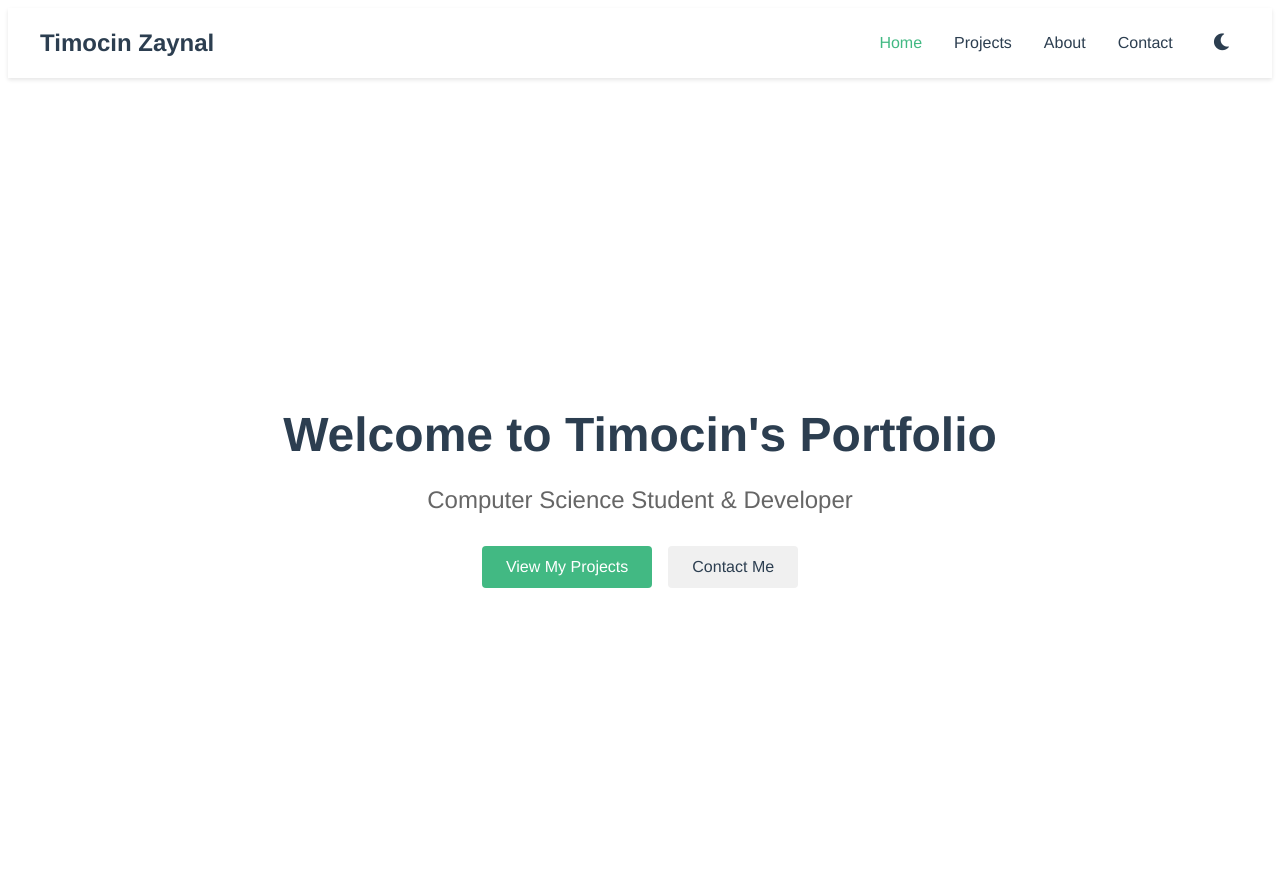
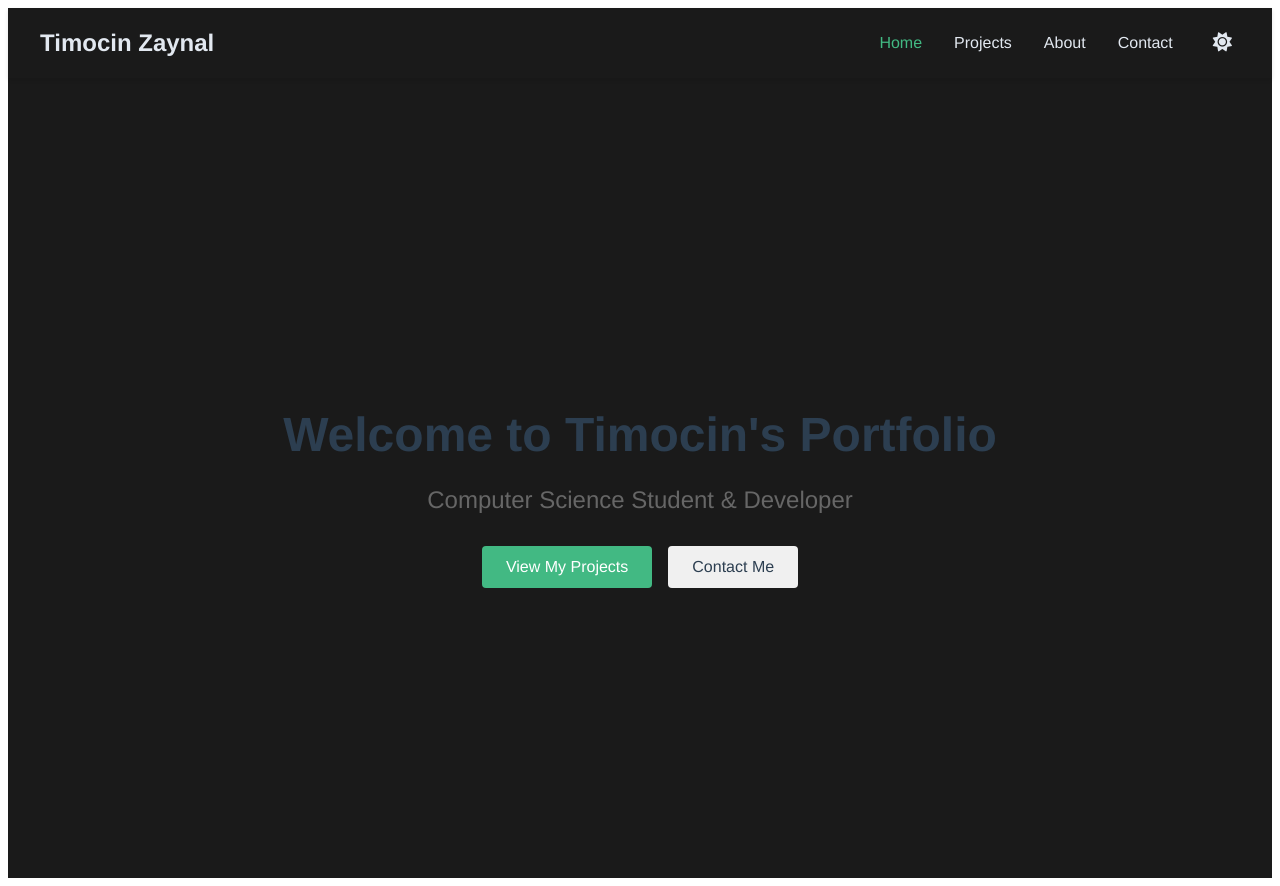
Before and after one commit to ZaynalT/myPortfolio, a Vue app: page / in a window 1280 px wide. Built offline with nearby package versions, Linux system fonts and the light colour scheme.

Commit message:
changed dark mode to be primary, changed skill tags color

```diff
--- a/src/App.vue
+++ b/src/App.vue
@@ -33,6 +33,7 @@ const { isDark, toggleTheme } = themeStore
   --card-bg: #ffffff;
   --border-color: #e2e8f0;
   --hover-bg: #f8fafc;
+  --tag-bg: #42b983;  /* Green color for tags in light mode */
 }
 
 .dark {
@@ -42,6 +43,7 @@ const { isDark, toggleTheme } = themeStore
   --card-bg: #2d2d2d;
   --border-color: #404040;
   --hover-bg: #2d2d2d;
+  --tag-bg: var(--primary-color);  /* Keep original color in dark mode */
 }
 
 #app {
--- a/src/stores/theme.js
+++ b/src/stores/theme.js
@@ -2,11 +2,13 @@ import { defineStore } from 'pinia'
 import { ref, watch } from 'vue'
 
 export const useThemeStore = defineStore('theme', () => {
-  const isDark = ref(false)
+  const isDark = ref(true)  // Set default to true for dark mode
 
   // Check for saved theme preference
-  if (localStorage.getItem('theme') === 'dark') {
-    isDark.value = true
+  if (localStorage.getItem('theme') === 'light') {
+    isDark.value = false
+    document.documentElement.classList.remove('dark')
+  } else {
     document.documentElement.classList.add('dark')
   }
 
--- a/src/views/About.vue
+++ b/src/views/About.vue
@@ -312,7 +312,7 @@ onMounted(() => {
 }
 
 .skill-tag {
-  background: var(--primary-color);
+  background: var(--tag-bg);
   color: white;
   padding: 0.5rem 1rem;
   border-radius: 25px;
--- a/src/views/ProjectDetail.vue
+++ b/src/views/ProjectDetail.vue
@@ -91,7 +91,7 @@ onMounted(() => {
 }
 
 .project-tag {
-  background: var(--primary-color);
+  background: var(--tag-bg);
   color: white;
   padding: 0.5rem 1rem;
   border-radius: 25px;
--- a/src/views/Projects.vue
+++ b/src/views/Projects.vue
@@ -104,7 +104,7 @@ h1 {
 }
 
 .project-tag {
-  background: var(--primary-color);
+  background: var(--tag-bg);
   color: white;
   padding: 0.5rem 1rem;
   border-radius: 25px;
```
Also changed, not shown: src/data/projects.js (+11 -11 lines).
